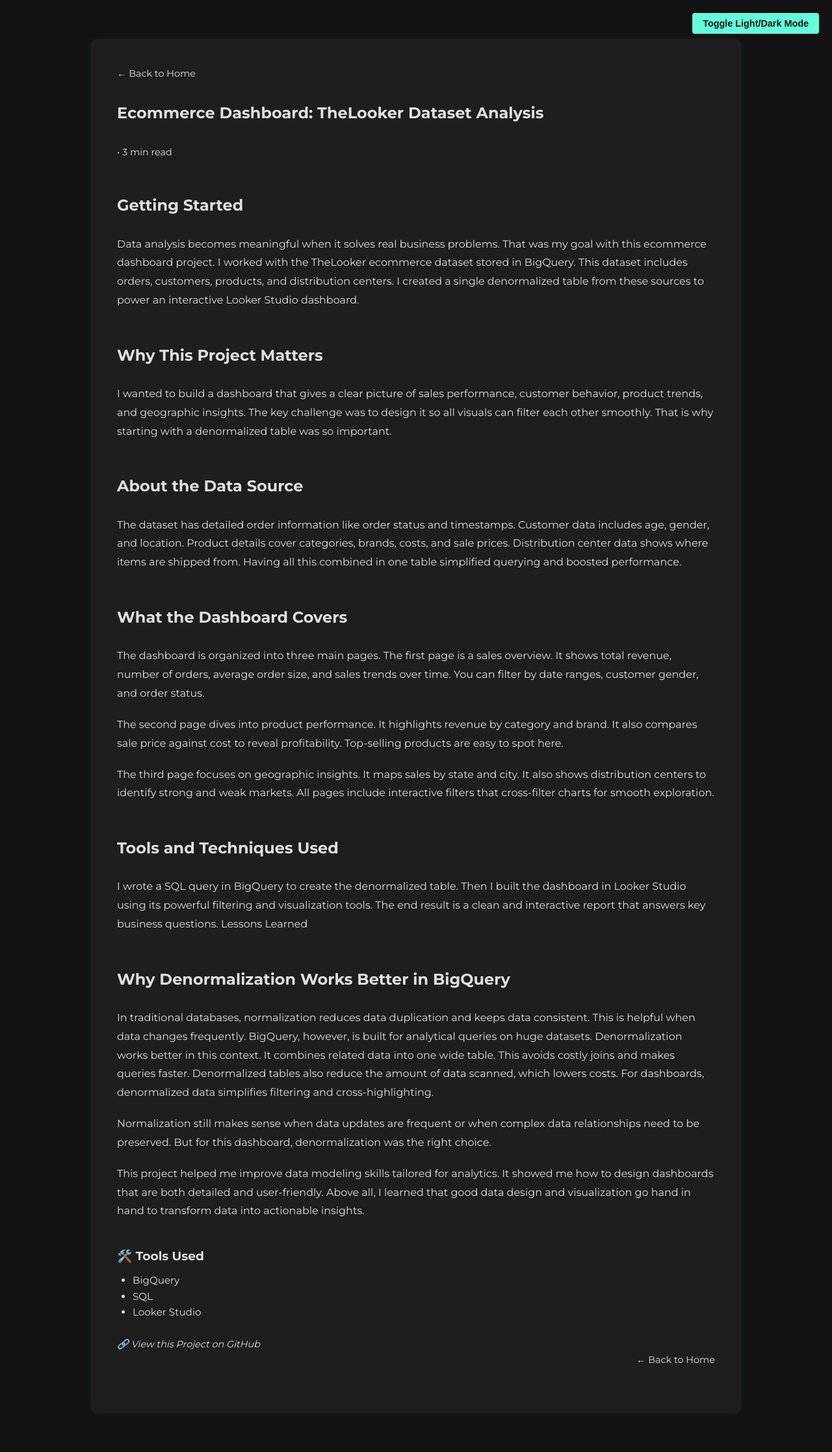
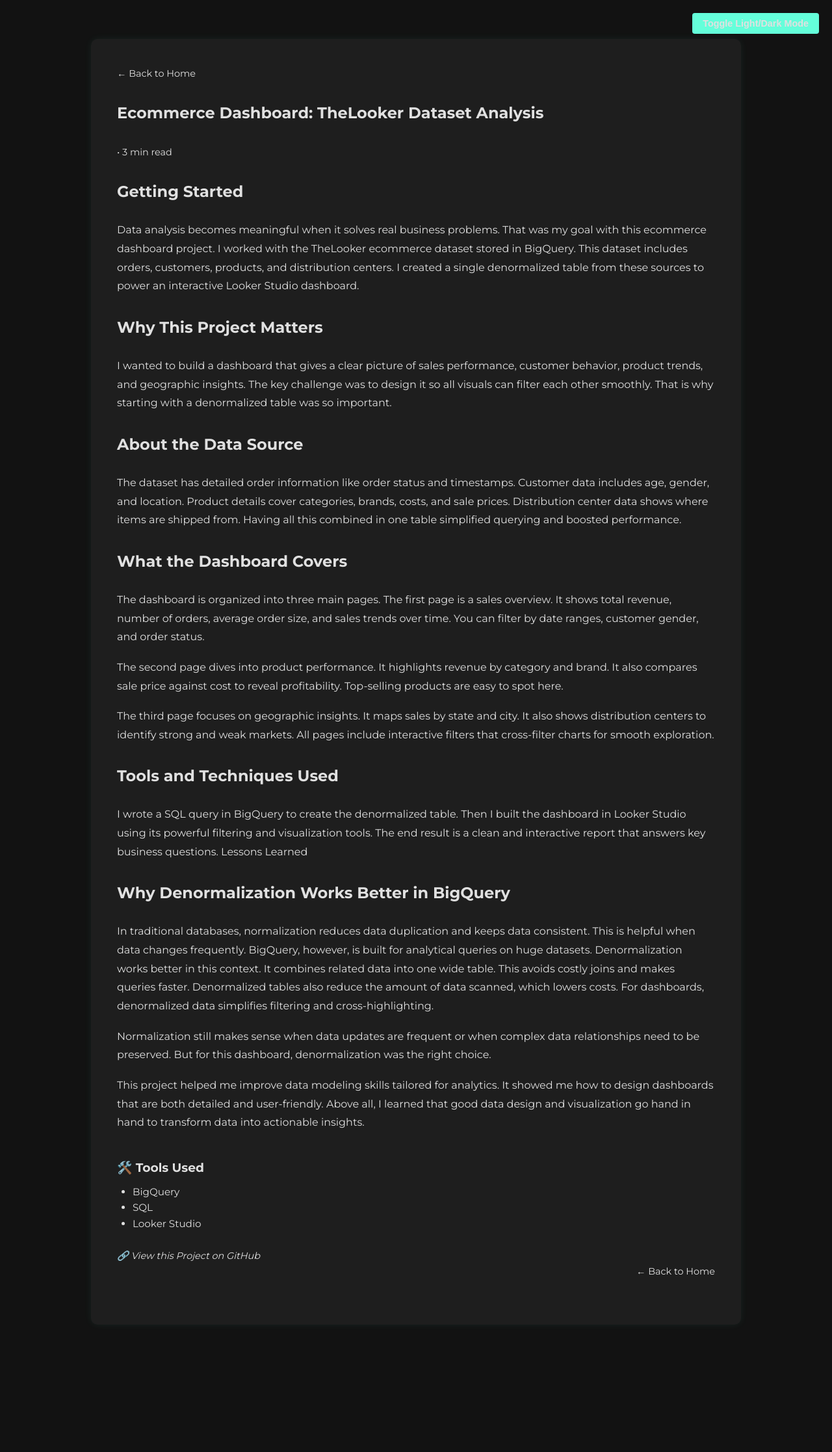
Before and after one commit to Fassilsis/fassilsis.github.io, a Jekyll site: the page built from projects/thelooker-ecommerce-dashboard.md, in a window 1280 px wide. Shown: the whole page at 65% size. Built offline with Jekyll 4.4.1, drawn with Linux system fonts in a browser that asks for light colours; after the commit the page ends 2098 px from its top, so only the background shows below that.

Commit message:
Update style.css

```diff
--- a/assets/css/style.css
+++ b/assets/css/style.css
@@ -81,7 +81,7 @@ a:hover {
   border: none;
   border-radius: 4px;
   background-color: var(--link-color);
-  color: #121212;
+  color: var(--text-color);
   font-weight: 600;
   transition: background-color 0.3s ease;
 }
@@ -323,12 +323,12 @@ a:hover {
 .readme-body h2,
 .readme-body h3 {
   color: var(--text-color);
-  margin-top: 2em;
+  margin-top: 1.1em;
   margin-bottom: 1em;
 }
 
 .readme-body p {
-  margin-bottom: 1.2em;
+  margin-bottom: 1.1em;
 }
 
 .readme-body ul {
@@ -407,12 +407,12 @@ body.light {
   border-radius: 4px;
   border: none;
   background-color: var(--link-color);
-  color: #121212;
+  color: var(--text-color);
   transition: background-color 0.3s ease;
   z-index: 1000;
 }
 
 #theme-toggle:hover {
   background-color: var(--link-hover-color);
-  color: #fff;
+  color: var(--text-color);
 }
```
